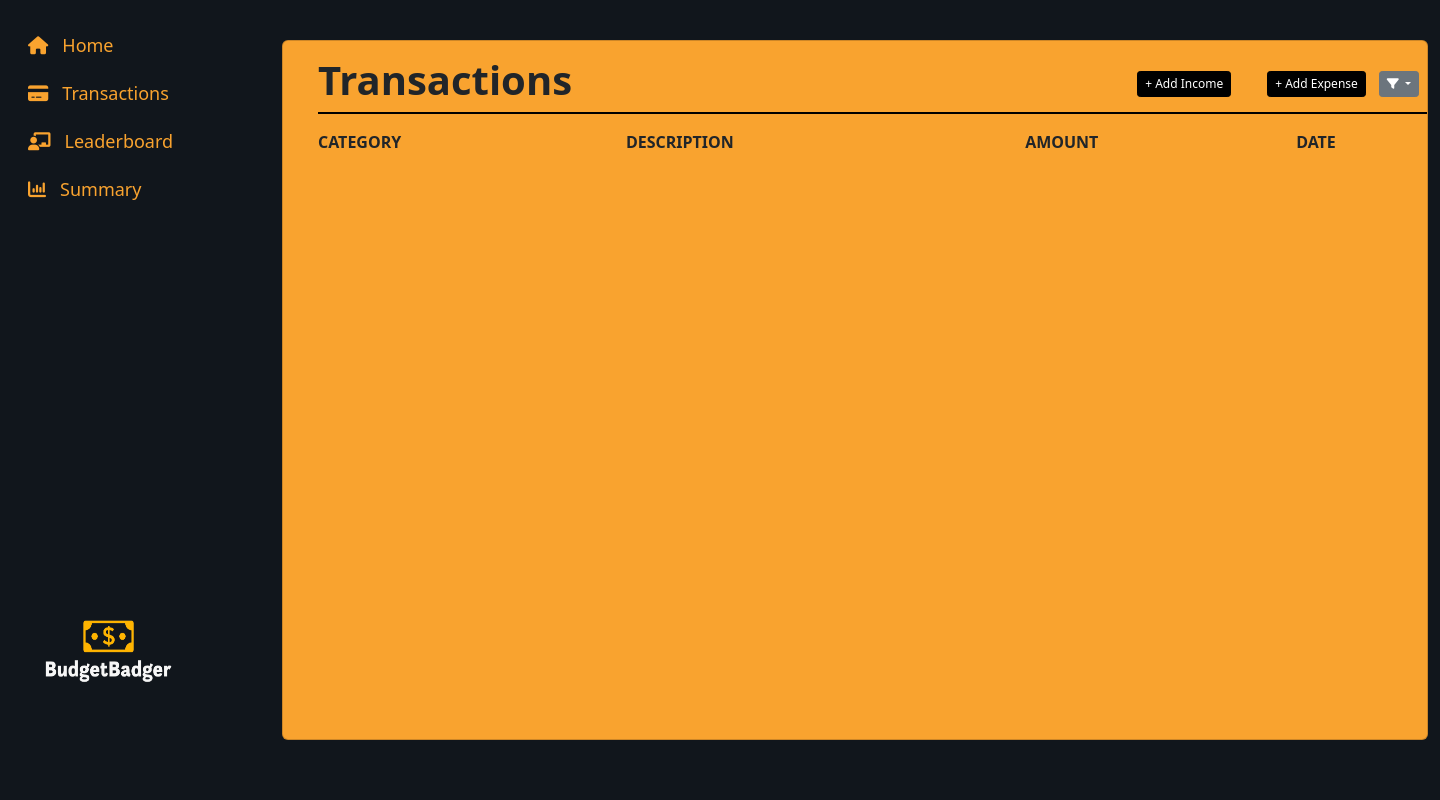
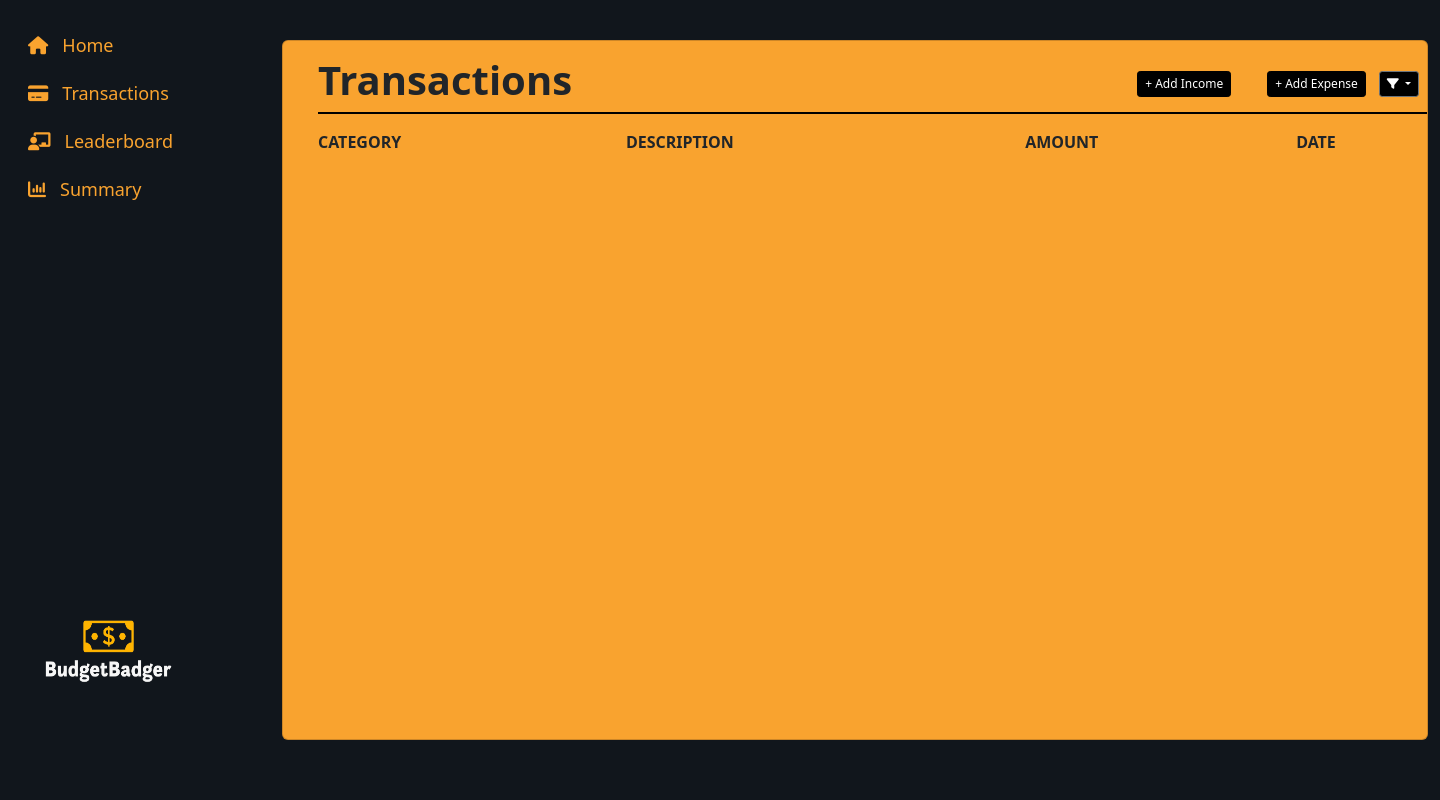
Before and after one commit to Harvind20/Mini-IT-TC4L-Group-7, a Flask app: page /transaction?filter=all in a window 1440 px wide. Run offline with Flask 3, Linux system fonts and the light colour scheme; the visitor is signed in with stand-in values (Sample User, id 1); data that the repository does not hold is empty.

Commit message:
filter button color

```diff
--- a/static/css/transaction.css
+++ b/static/css/transaction.css
@@ -104,7 +104,7 @@ h1 {
 }
 
 #filterbutton {
-    background-color: #6c757d;
+    background-color: #000000;
     border-color: #6c757d;
     color: white;
     border-radius: 0.2rem;
--- a/templates/Transaction.html
+++ b/templates/Transaction.html
@@ -87,7 +87,6 @@
                                 {% endfor %}
                             </tbody>
                         </table>
-
                     </div>
                 </div>
             </div>
```
